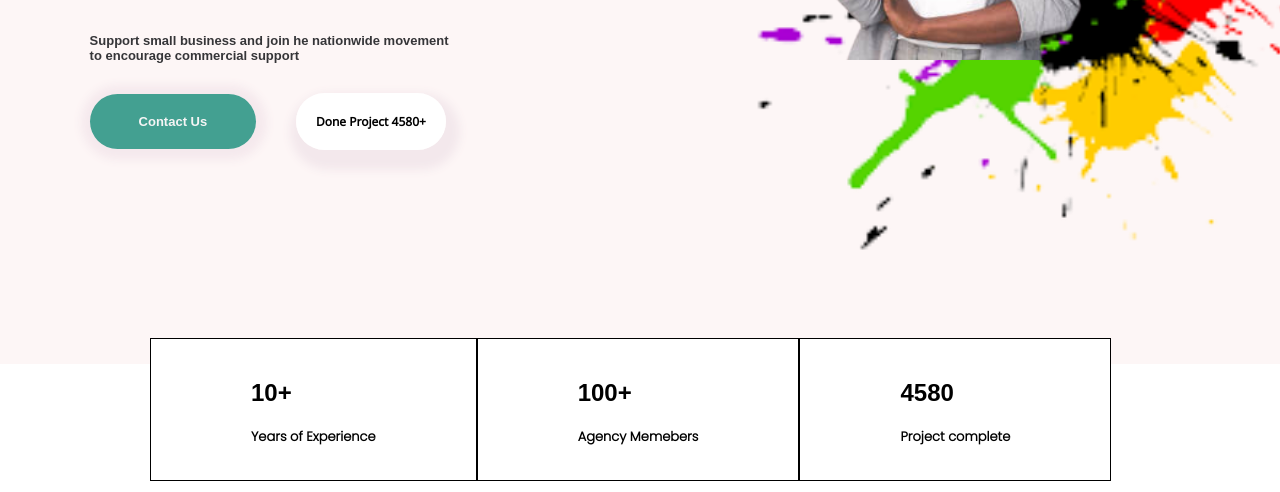
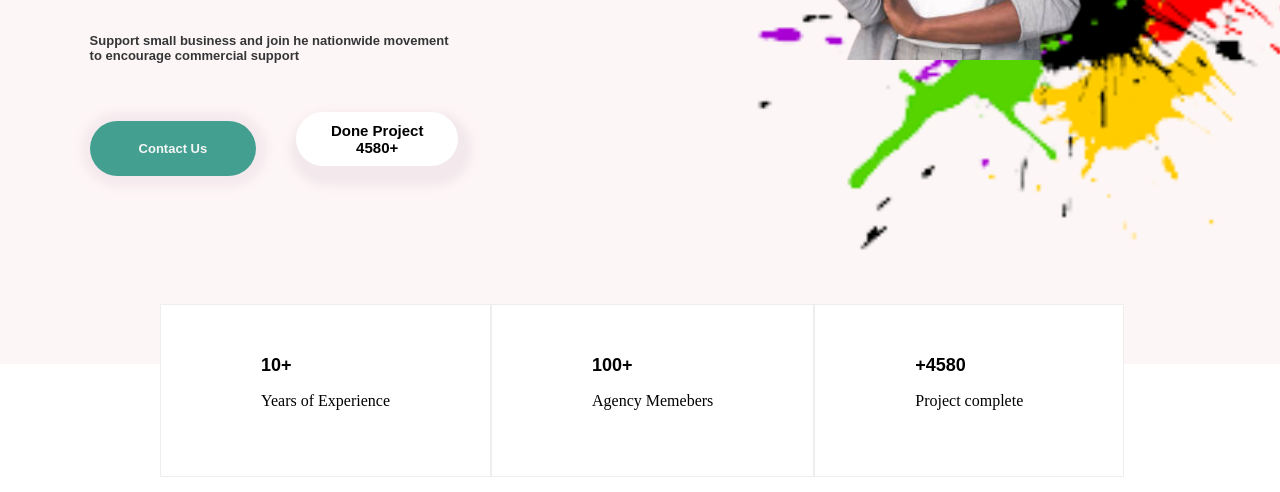
Before and after one commit to Mundurujoana/AgencyWebDesign, a plain HTML site: page index.html in a window 1280 px wide. Shown: the part 460-952 px from the top of the page. Drawn offline with Linux system fonts and the light colour scheme.

Commit message:
commit changes

```diff
--- a/index.html
+++ b/index.html
@@ -33,7 +33,8 @@
 <h1>Make Digital Product <br> With Our Agency.</h1>
 <p>Support small business and join he nationwide movement<br> to encourage commercial support</p>
 <a href="#" class="contact">Contact Us</a>
-<a href="#" class="contact-one">Done Project 4580+</a>
+<button class="contact-one" >Done Project <br>4580+</button>
+<!-- <a href="#" class="contact-one">Done Project <br>4580+</a> -->
         </div>
 
         <img class="splash" src="open2.png" alt="">
@@ -46,35 +47,36 @@
     <div class="success">
         <div class="year">
 <div class="year-1">
-<h2>10+</h2>
+    <span>10+</span>
 <p>Years of Experience</p>
 </div>
 
 <div class="year-1">
-<h2>100+</h2>
+    <span>100+</span>
 <p>Agency Memebers</p>
 </div>
 
 <div class="year-1">
-<h2>4580</h2>
+    <span>+4580</span>
 <p>Project complete</p>
 </div>
 </div>
         </div>
 
+
     <!-- COMPANY LOGOS -->
         <div class="comp-logos">
             <div class="slack">
-                <img src="slack2-removebg-preview.png" alt="" height="60px" width ="150px">
+                <img src="slack.png" alt="" height="60px" width ="150px">
             </div>
             <div class="prudential">
-                 <img src="prudent-removebg-preview.png" alt="" height="150px" width="150px">
+                 <img src="prudent.png" alt="" height="150px" width="150px">
                 </div>
             <div class="microsoft">
-                <img src="microsoft-removebg-preview.png" alt="" height="70px" width="130px">
+                <img src="microsoft.png" alt="" height="70px" width="130px">
             </div>
             <div class="zoover">
-                 <img src="zoover-removebg-preview.png" alt="" height="70px" width="110px">
+                 <img src="zoover.png" alt="" height="70px" width="110px">
                 </div>
         </div>
 
@@ -82,7 +84,7 @@
 <!-- SERVICE. -->
 <div class="service">
     <div class="title">
-    <h1>SERVICE</h1><span  ><img  class="logo-six"src="logo.png" width="100" height="100"></span>
+    <h1>SERVICE</h1><span  ><img  class="logo-six" src="logo.png" width="100" height="100"></span>
     <p>How Our Agency<br> Can Help</p>
     </div>
 
--- a/style.css
+++ b/style.css
@@ -131,14 +131,16 @@ padding-left:7%;
 }
 
 .contact-one{
-    padding: 20px 20px;
-    background: rgb(255, 255, 255);
-    border-radius: 30px;
+    background-color: #ffffff;
+    border: none;
     color: rgb(0, 0, 0);
-    font-size: 12px;
+    padding: 10px 35px;
+    text-align: center;
+    text-decoration: none;
+    display: inline-block;
     font-weight: bold;
-    text-decoration: none;
-    font-family: 'Noto Sans', sans-serif;
+    font-size: 15px;
+    border-radius: 50px;
     box-shadow: 4px 10px 10px 10px rgb(243, 232, 236);
     margin-left: 3%;
 }
@@ -171,38 +173,29 @@ padding-left:7%;
     margin-top: -40px;
 }
 
+
 /* SUCCESS */
 
+.success{
+    height: 200px;
+    width: 100%;
+    margin-left:10px;
+
+}
 .year{
     display: flex;
-    margin-top: -2%;
-margin-left: 150px;
-border-radius: 50%;
+    margin: -60px 150px;
 }
-
 .year-1{
-padding: 20px 100px;
-background: rgb(255,255,255);
-   border: 1px solid;
-}
-
-.year-1 h2{
-    font-weight: bold;
-    color: rgb(0, 0, 0);
-    font-family: Arial, Helvetica, sans-serif;
-}
-
-.year-1 p{
-    font-weight: bold;
-    color: rgb(0, 0, 0);
-    font-size: 13px;
-    font-family: 'Poppins', sans-serif;
+    border: 1px solid rgb(240, 237, 237);
+    padding: 50px 100px;
+    background-color: #fff;
 }
 
 
 /* SERVICES */
 .service{
-margin-top:5% ;
+margin-top:10% ;
 height: 100vh;
 }
 
@@ -342,7 +335,6 @@ font-weight: 400;
     font-size: 15px;
     font-weight:bold;
     color: rgb(67,160,145);
-    /* margin-top: 7%; */
     margin-left: -120px;
 }
 .project-title p{
@@ -490,7 +482,6 @@ color:#fff;
 
 
 /* CONTAINER */
-
 .container{
 	position: relative;
 	width: 100%;
@@ -544,6 +535,7 @@ textarea{
 	min-height: 50px;
     min-width: 150px;
     font-family: 'Kanit', sans-serif;
+    resize: none;
 }
 
 .contact-two{
```
Also changed, not shown: logo.png, microsoft.png (renamed from microsoft-removebg-preview.png), prudent.png (renamed from prudent-removebg-preview.png), slack.png (renamed from slack2-removebg-preview.png), zoover.png (renamed from zoover-removebg-preview.png).
